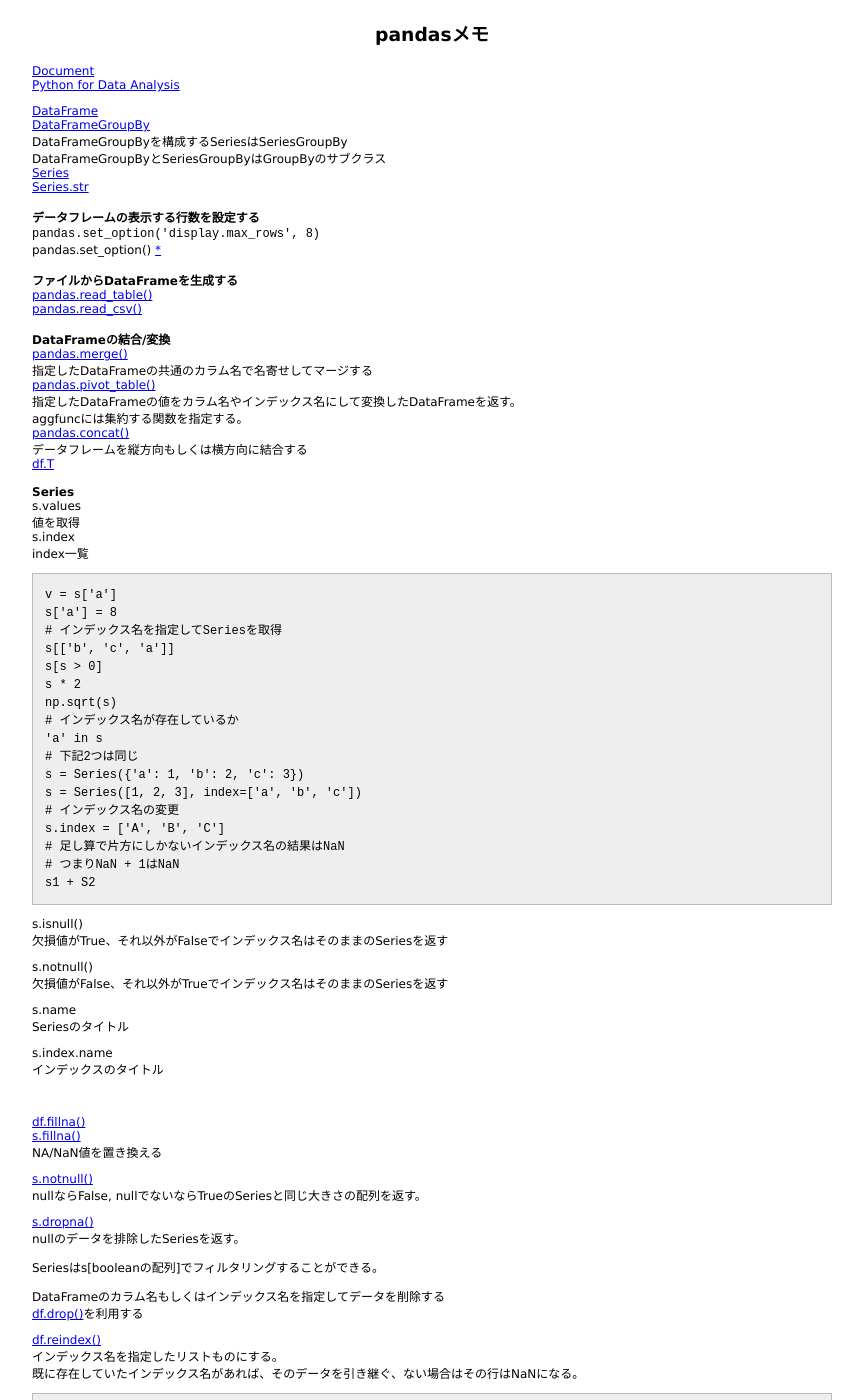
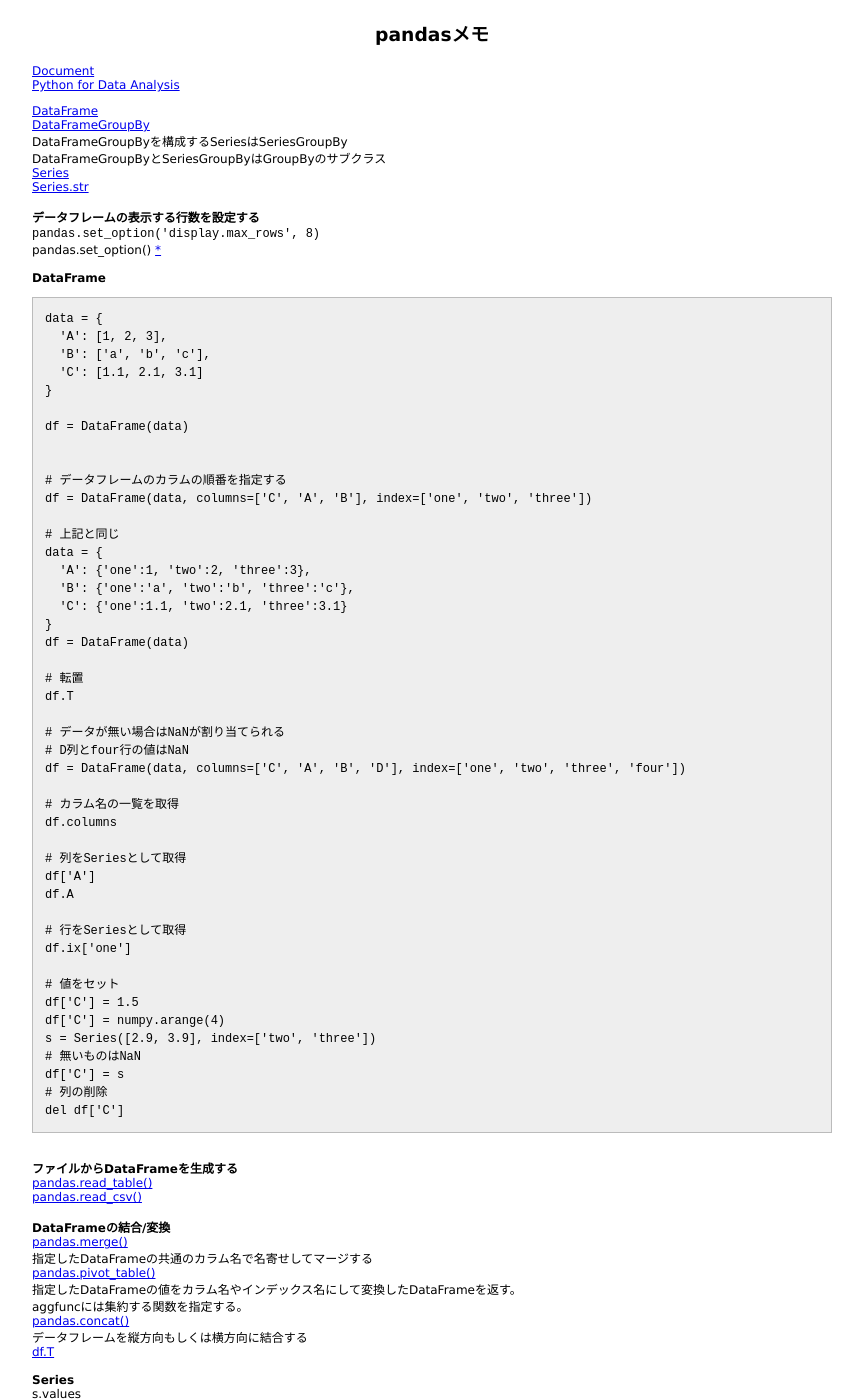
Before and after one commit to 38elements/38elements.github.com, a Jekyll site: the page built from _posts/2016-04-24-pandas.md, in a window 1280 px wide and 1400 px high. Shown: the whole window, without its empty margins (208-1071 px from the left). Built offline with Jekyll 4.4.1, drawn with Linux system fonts in a browser that asks for light colours.

Commit message:
Update 2016-04-24-pandas.md

````diff
--- a/_posts/2016-04-24-pandas.md
+++ b/_posts/2016-04-24-pandas.md
@@ -15,6 +15,55 @@ DataFrameGroupByとSeriesGroupByはGroupByのサブクラス
 **データフレームの表示する行数を設定する**
 `pandas.set_option('display.max_rows', 8)`
 pandas.set_option() [*](http://pandas.pydata.org/pandas-docs/stable/generated/pandas.set_option.html)
+<br>
+**DataFrame**
+```
+data = {
+  'A': [1, 2, 3],
+  'B': ['a', 'b', 'c'],
+  'C': [1.1, 2.1, 3.1]
+}
+
+df = DataFrame(data)
+
+
+# データフレームのカラムの順番を指定する
+df = DataFrame(data, columns=['C', 'A', 'B'], index=['one', 'two', 'three'])
+
+# 上記と同じ
+data = {
+  'A': {'one':1, 'two':2, 'three':3},
+  'B': {'one':'a', 'two':'b', 'three':'c'},
+  'C': {'one':1.1, 'two':2.1, 'three':3.1}
+}
+df = DataFrame(data)
+
+# 転置
+df.T
+
+# データが無い場合はNaNが割り当てられる
+# D列とfour行の値はNaN
+df = DataFrame(data, columns=['C', 'A', 'B', 'D'], index=['one', 'two', 'three', 'four'])
+
+# カラム名の一覧を取得
+df.columns
+
+# 列をSeriesとして取得
+df['A']
+df.A
+
+# 行をSeriesとして取得
+df.ix['one']
+
+# 値をセット
+df['C'] = 1.5
+df['C'] = numpy.arange(4)
+s = Series([2.9, 3.9], index=['two', 'three'])
+# 無いものはNaN
+df['C'] = s
+# 列の削除
+del df['C']
+```
 <br>
 **ファイルからDataFrameを生成する**
 [pandas.read_table()](http://pandas.pydata.org/pandas-docs/stable/generated/pandas.read_table.html)
````
